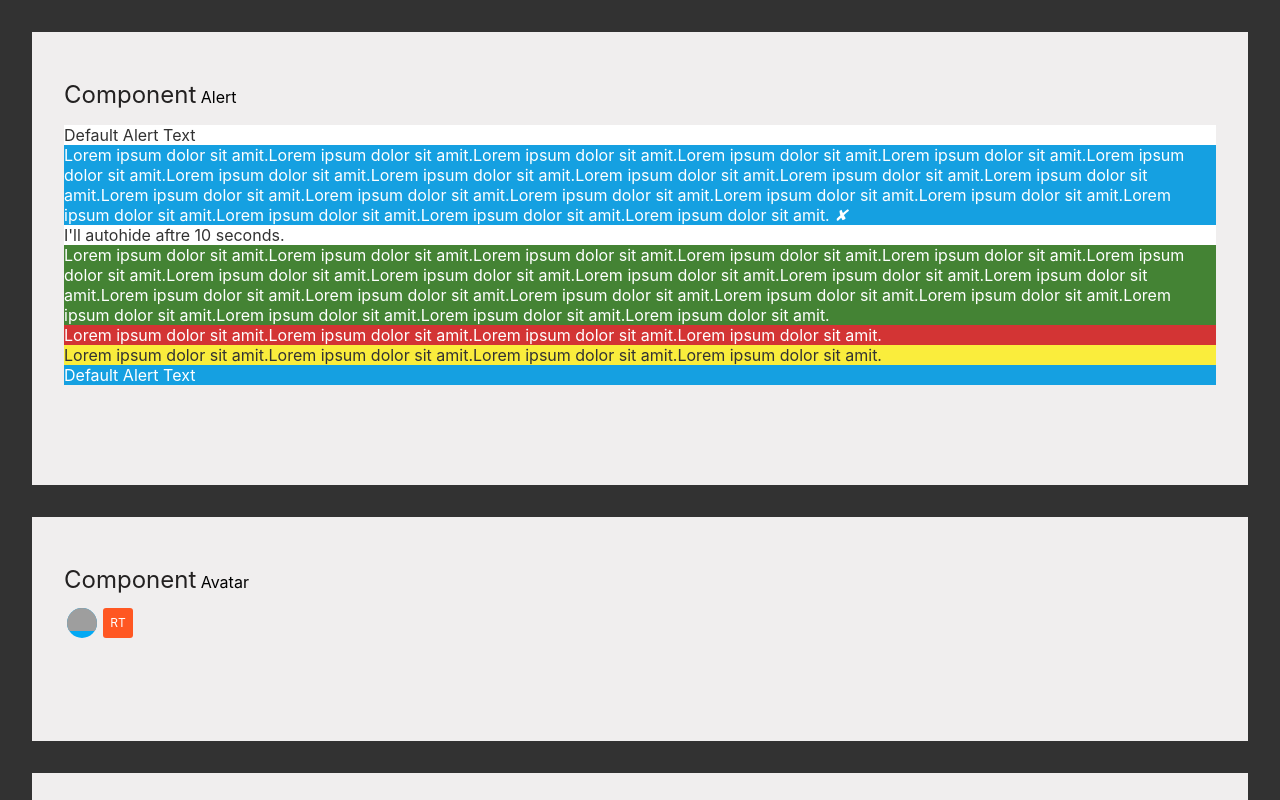
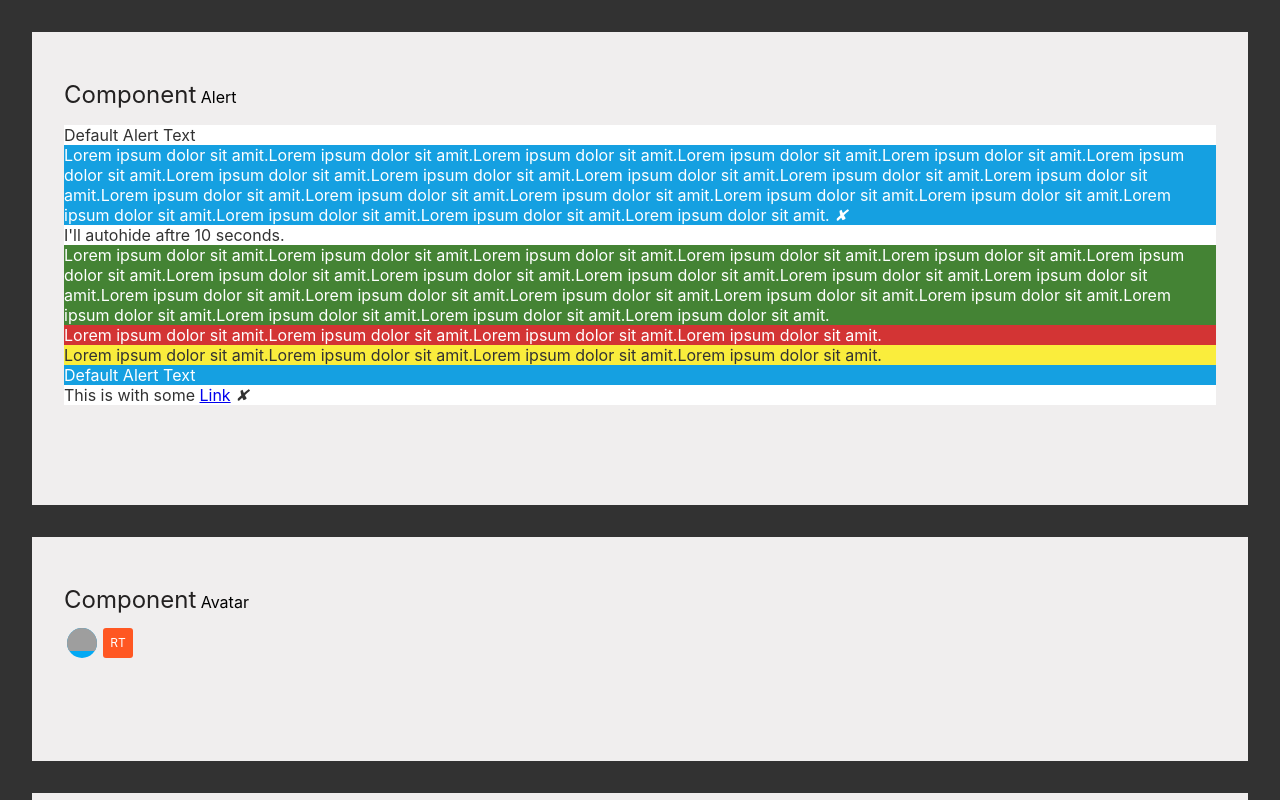
Before and after one commit to sachingvit/react-ui-toolkit, a React (Create React App) app: page / in a window 1280 px wide. Shown: the top 800 px of the page. Built offline with nearby package versions, Linux system fonts and the light colour scheme; grey boxes are pictures that could not be loaded.

Commit message:
Alert- link create using children

```diff
--- a/src/App.js
+++ b/src/App.js
@@ -25,6 +25,9 @@ function App() {
           {React.Children.toArray(
             alertComponent.props.map(alertProps => <Alert {...alertProps}>{`${alertProps?.text || 'Default Alert Text'}`}</Alert>)
           )}
+          <Alert closeEvent={() => alert('close this')}>
+            <span>This is with some <a href="https://www.google.com">Link</a></span>
+          </Alert>
         </DemoSection>
       </div>
 
```
Also changed, not shown: 1 other file (tests, documents, lock files or other folders).
